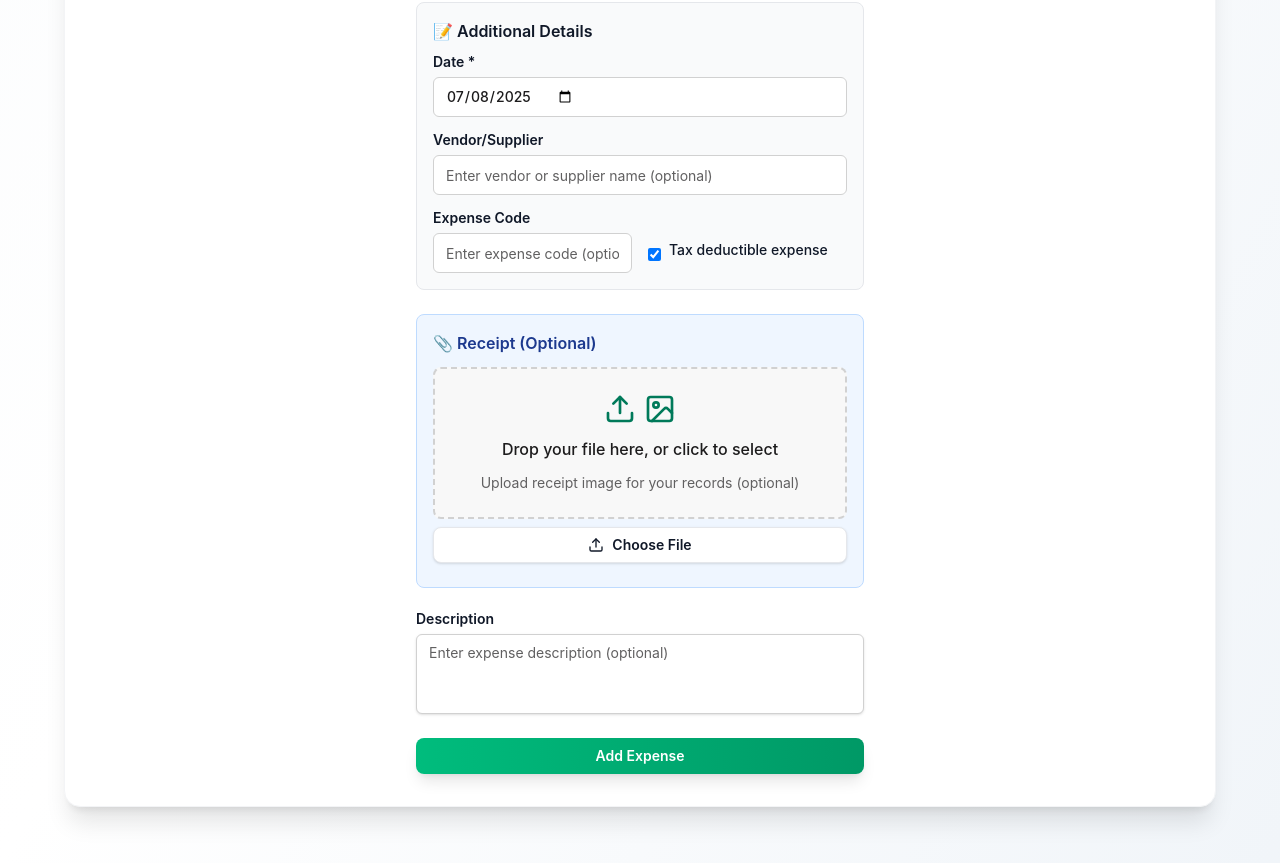
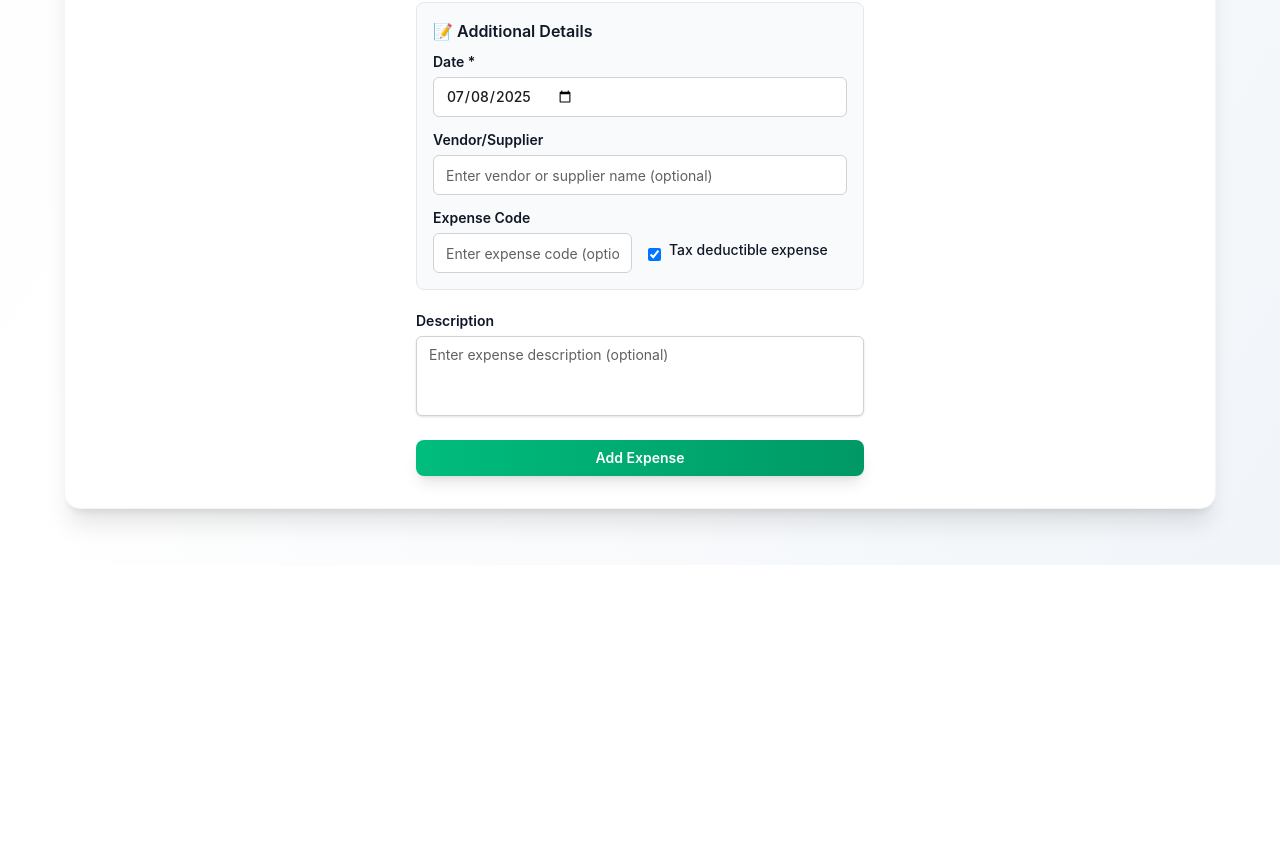
Before and after one commit to dSpringOnion/expensetracker, a Next.js app: page / in a window 1280 px wide. Shown: the part 1486-2349 px from the top of the page. After the commit the page ends 2051 px from the top, so only its background shows below. Built offline with nearby package versions, Linux system fonts and the light colour scheme; no server answers; the database is empty.

Commit message:
Remove redundant receipt upload in manual mode
Streamline UX by removing optional receipt upload in manual mode
since receipt mode already handles OCR parsing

```diff
--- a/src/components/forms/expense-form.tsx
+++ b/src/components/forms/expense-form.tsx
@@ -390,20 +390,6 @@ export function ExpenseForm({ onSubmit, initialData, className }: ExpenseFormPro
         </div>
       </div>
 
-      {/* Receipt Upload for Manual Mode */}
-      {!useReceiptMode && (
-        <div className="bg-blue-50 border border-blue-200 rounded-lg p-4">
-          <h4 className="font-semibold text-blue-900 mb-3">📎 Receipt (Optional)</h4>
-          <FileUpload
-            label=""
-            description="Upload receipt image for your records (optional)"
-            onFileSelect={setReceiptFile}
-            acceptedTypes="image/*,.pdf"
-            maxSize={10}
-            onRemove={() => setReceiptFile(undefined)}
-          />
-        </div>
-      )}
 
       {/* Description */}
       <div className="space-y-2">
```
